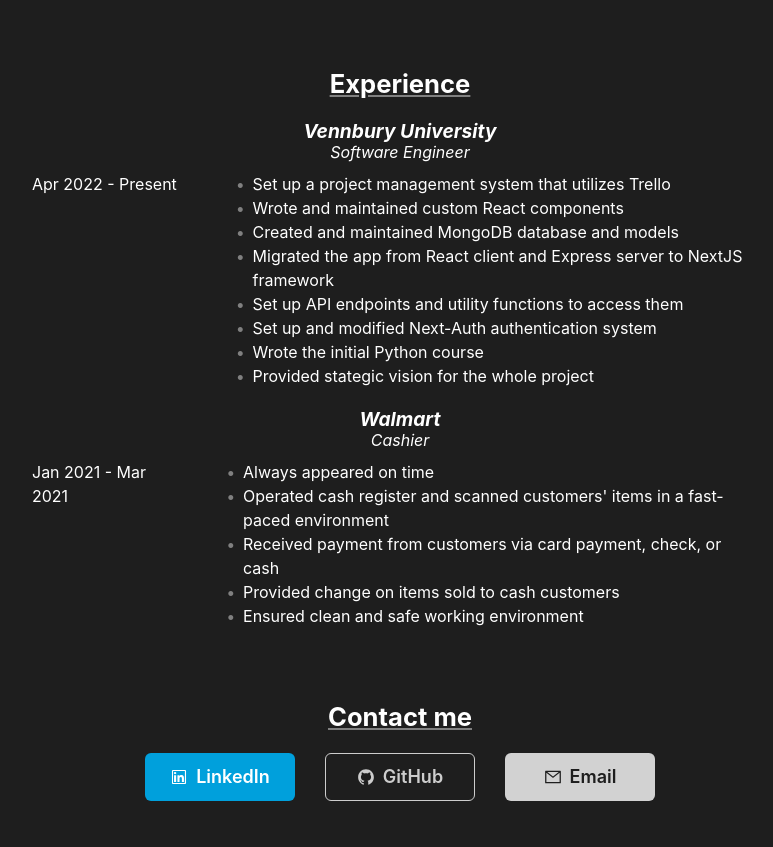
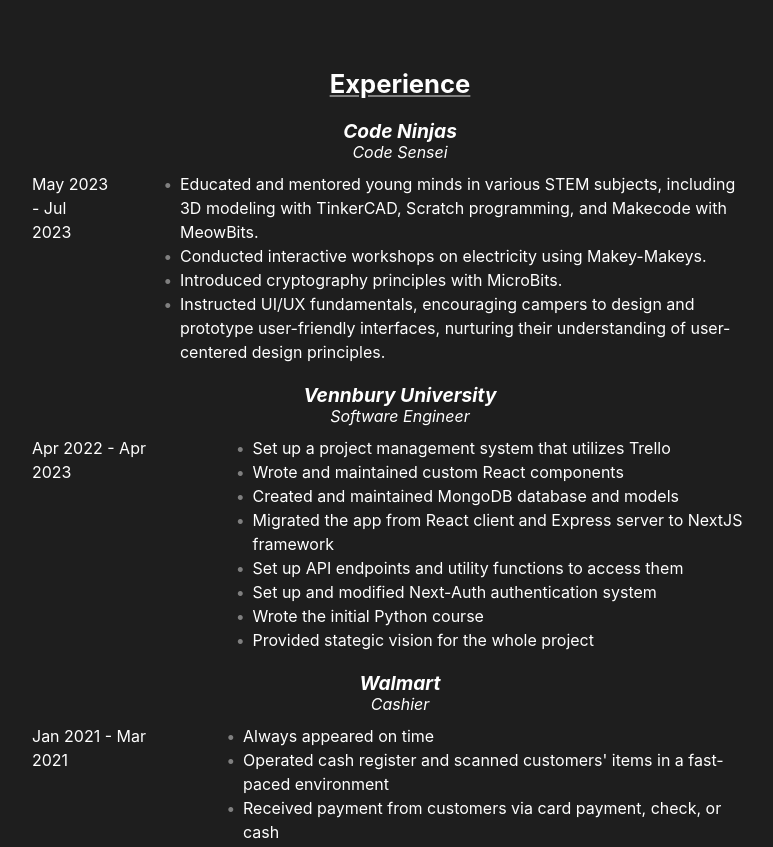
Before and after one commit to Furilon/portfolio-website, a Next.js app: page /about in a window 1280 px wide. Shown: the part 680-1527 px from the top of the page, without its empty margins (240-1013 px from the left). Built offline with nearby package versions, Linux system fonts and the light colour scheme.

Commit message:
Added the ninjas experience

```diff
--- a/pages/about.js
+++ b/pages/about.js
@@ -33,6 +33,12 @@ const EXPERIENCE_TEXT = {
     "Received payment from customers via card payment, check, or cash",
     "Provided change on items sold to cash customers",
     "Ensured clean and safe working environment",
+  ],
+  ninjas: [
+    "Educated and mentored young minds in various STEM subjects, including 3D modeling with TinkerCAD, Scratch programming, and Makecode with MeowBits.",
+    "Conducted interactive workshops on electricity using Makey-Makeys.",
+    "Introduced cryptography principles with MicroBits.",
+    "Instructed UI/UX fundamentals, encouraging campers to design and prototype user-friendly interfaces, nurturing their understanding of user-centered design principles.",
   ],
 };
 
@@ -93,8 +99,8 @@ export default function About() {
                   full-stack web developer
                 </Text>
                 . I aspire to build products and services that will positively
-                affect people’s lives. For the past year, I&apos;ve been
-                working on{" "}
+                affect people’s lives. For the past year, I&apos;ve been working
+                on{" "}
                 <Link
                   href="https://vennbury.com"
                   textDecoration="underline"
@@ -133,9 +139,15 @@ export default function About() {
             </Heading>
             <Flex direction="column" justify="center" align="center">
               <Experience
+                role="Code Sensei"
+                name="Code Ninjas"
+                date="May 2023 - Jul 2023"
+                pointsArr={EXPERIENCE_TEXT["ninjas"]}
+              />
+              <Experience
                 role="Software Engineer"
                 name="Vennbury University"
-                date="Apr 2022 - Present"
+                date="Apr 2022 - Apr 2023"
                 pointsArr={EXPERIENCE_TEXT["pandora"]}
               />
 
```
